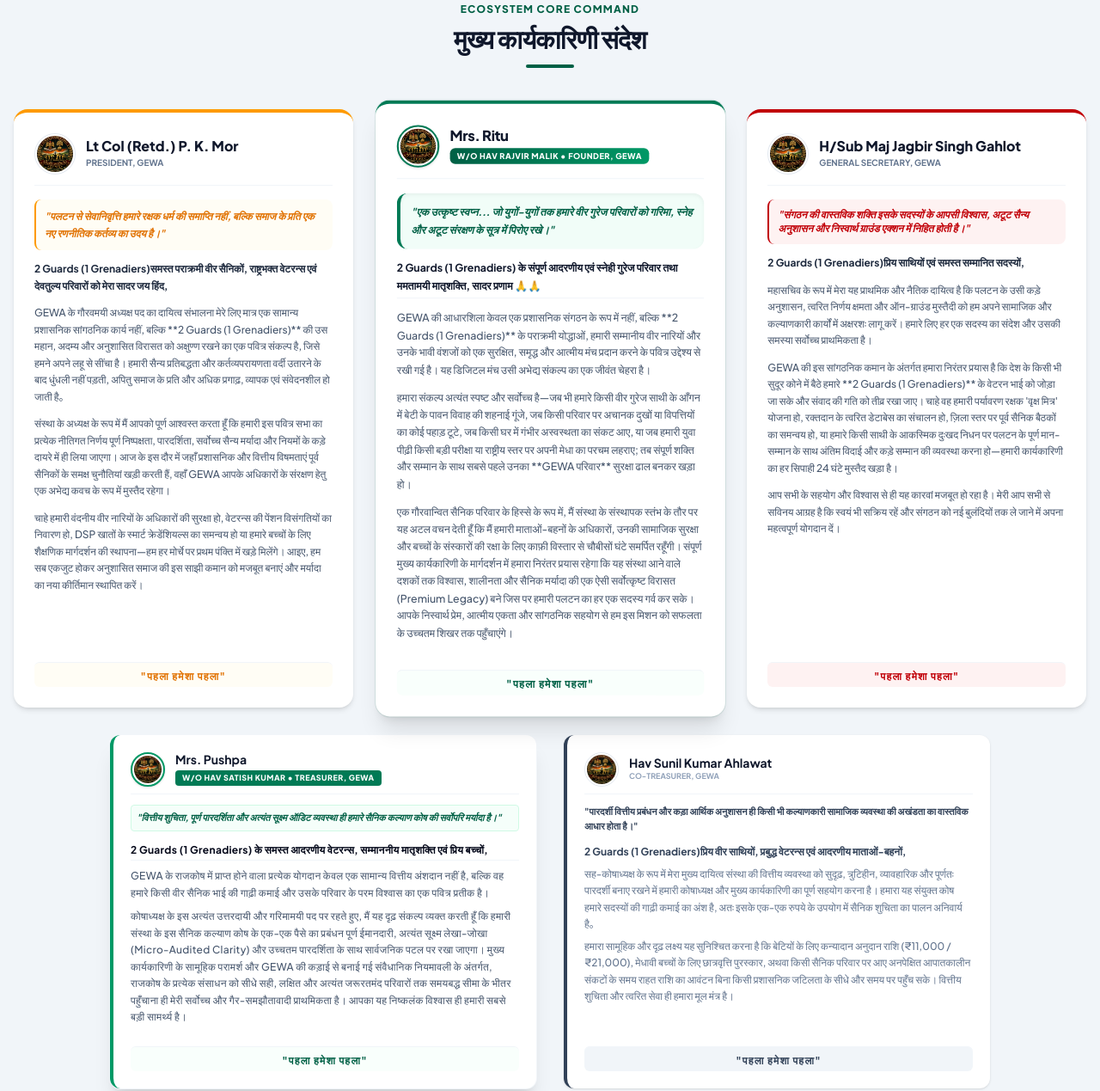
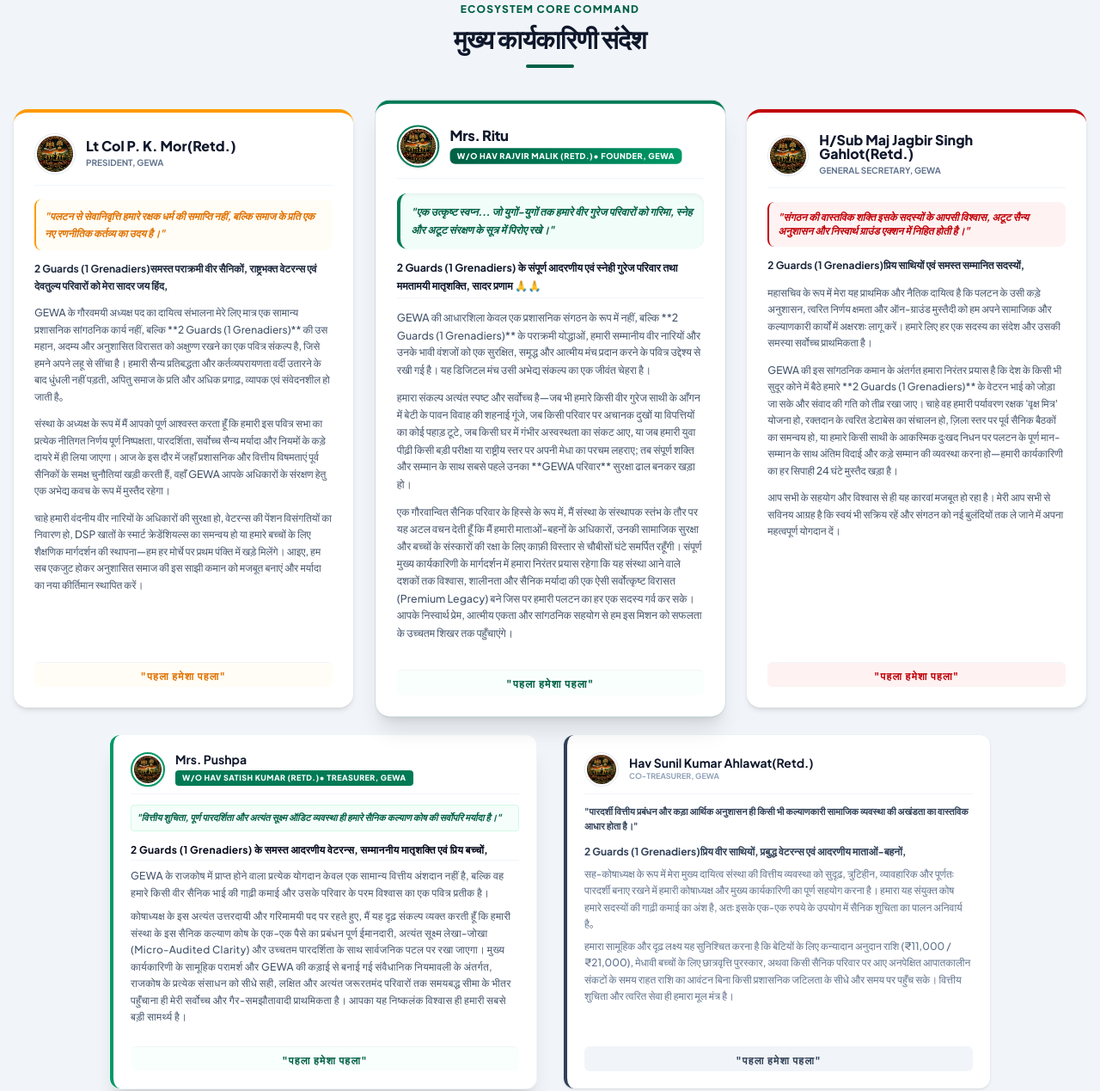
Before and after one commit to yadavshab/Gesmwa-website, a plain HTML site: page index.html in a window 1280 px wide. Shown: the part 929-2198 px from the top of the page at 86% size. Drawn offline with nearby package versions, Linux system fonts and the light colour scheme.

Commit message:
Update index.html

```diff
--- a/index.html
+++ b/index.html
@@ -219,7 +219,7 @@
                                 <img src="Gewa.jpeg" alt="Gewa Logo" class="w-full h-full object-cover rounded-full">
                             </div>
                             <div>
-                                <h3 class="font-extrabold text-base text-slate-900 leading-none">Lt Col (Retd.) P. K. Mor</h3>
+                                <h3 class="font-extrabold text-base text-slate-900 leading-none">Lt Col P. K. Mor(Retd.) </h3>
                                 <p class="text-[10px] text-slate-500 font-bold uppercase mt-1">President, GEWA</p>
                             </div>
                         </div>
@@ -256,7 +256,7 @@
                             </div>
                             <div>
                                 <h3 class="font-extrabold text-base text-slate-900 tracking-tight leading-none">Mrs. Ritu </h3>
-                                <p class="text-[9px] text-white font-extrabold bg-gradient-to-r from-emerald-800 to-emerald-600 px-2 py-0.5 rounded-md uppercase tracking-wider mt-1 inline-block">W/O Hav Rajvir Malik • Founder, GEWA</p>
+                                <p class="text-[9px] text-white font-extrabold bg-gradient-to-r from-emerald-800 to-emerald-600 px-2 py-0.5 rounded-md uppercase tracking-wider mt-1 inline-block">W/O Hav Rajvir Malik (Retd.)• Founder, GEWA</p>
                             </div>
                         </div>
 
@@ -292,7 +292,7 @@
                                 <img src="Gewa.jpeg" alt="Gewa Logo" class="w-full h-full object-cover rounded-full">
                             </div>
                             <div>
-                                <h3 class="font-extrabold text-base text-slate-900 leading-none">H/Sub Maj Jagbir Singh Gahlot</h3>
+                                <h3 class="font-extrabold text-base text-slate-900 leading-none">H/Sub Maj Jagbir Singh Gahlot(Retd.)</h3>
                                 <p class="text-[10px] text-slate-500 font-bold uppercase mt-1">General Secretary, GEWA</p>
                             </div>
                         </div>
@@ -334,7 +334,7 @@
                             </div>
                             <div>
                                 <h4 class="font-bold text-sm text-slate-900 leading-none">Mrs. Pushpa</h4>
-                                <p class="text-[9px] text-white font-extrabold bg-emerald-700 px-2 py-0.5 rounded uppercase tracking-wider mt-1 inline-block">W/O Hav Satish Kumar • Treasurer, GEWA</p>
+                                <p class="text-[9px] text-white font-extrabold bg-emerald-700 px-2 py-0.5 rounded uppercase tracking-wider mt-1 inline-block">W/O Hav Satish Kumar (Retd.)• Treasurer, GEWA</p>
                             </div>
                         </div>
                         <p class="text-[11px] font-bold text-emerald-800 bg-emerald-50/50 p-1.5 rounded border border-emerald-100 italic">"वित्तीय शुचिता, पूर्ण पारदर्शिता और अत्यंत सूक्ष्म ऑडिट व्यवस्था ही हमारे सैनिक कल्याण कोष की सर्वोपरि मर्यादा है।"</p>
@@ -363,7 +363,7 @@
                                 <img src="Gewa.jpeg" alt="Gewa Logo" class="w-full h-full object-cover rounded-full">
                             </div>
                             <div>
-                                <h4 class="font-bold text-sm text-slate-900 leading-none">Hav Sunil Kumar Ahlawat</h4>
+                                <h4 class="font-bold text-sm text-slate-900 leading-none">Hav Sunil Kumar Ahlawat(Retd.)</h4>
                                 <p class="text-[9px] text-slate-400 font-bold uppercase mt-0.5">Co-Treasurer, GEWA</p>
                             </div>
                         </div>
@@ -497,23 +497,23 @@
 
         <div class="grid sm:grid-cols-2 md:grid-cols-3 lg:grid-cols-5 gap-3 max-w-6xl mx-auto mt-10 text-left text-xs font-semibold tracking-wide">
             <div class="bg-slate-900 border border-slate-800 p-3 rounded-xl flex justify-between items-center">
-                <span class="text-slate-200">Col(R) Tejinder Singh</span>
+                <span class="text-slate-200">Col Tejinder Singh(Retd.)</span>
                 <span class="text-[9px] text-amber-400 uppercase bg-amber-400/5 px-2 py-0.5 rounded border border-amber-400/10">Honour</span>
             </div>
             <div class="bg-slate-900 border border-slate-800 p-3 rounded-xl flex justify-between items-center">
-                <span class="text-slate-200">Lt Col/(R)PK MOR</span>
+                <span class="text-slate-200">Lt Col PK MOR(Retd.)</span>
                 <span class="text-[9px] text-amber-400 uppercase bg-amber-400/5 px-2 py-0.5 rounded border border-amber-400/10">Honour</span>
             </div>
             <div class="bg-slate-900 border border-slate-800 p-3 rounded-xl flex justify-between items-center">
-                <span class="text-slate-200">H/SM (R) JAGVIR SINGH GAHLOT</span>
+                <span class="text-slate-200">H/SM  JAGVIR SINGH GAHLOT(Retd.)</span>
                 <span class="text-[9px] text-amber-400 uppercase bg-amber-400/5 px-2 py-0.5 rounded border border-amber-400/10">Honour</span>
             </div>
             <div class="bg-slate-900 border border-slate-800 p-3 rounded-xl flex justify-between items-center">
-                <span class="text-slate-200">H/CAPT (R) ANOOP SINGH</span>
+                <span class="text-slate-200">H/CAPT ANOOP SINGH(Retd.)</span>
                 <span class="text-[9px] text-amber-400 uppercase bg-amber-400/5 px-2 py-0.5 rounded border border-amber-400/10">Honour</span>
             </div>
             <div class="bg-slate-900 border border-slate-800 p-3 rounded-xl flex justify-between items-center">
-                <span class="text-slate-200">HAV Sunil Kumar Ahlawat</span>
+                <span class="text-slate-200">HAV Sunil Kumar Ahlawat(Retd.)</span>
                 <span class="text-[9px] text-amber-400 uppercase bg-amber-400/5 px-2 py-0.5 rounded border border-amber-400/10">Honour</span>
             </div>
         </div>
```
